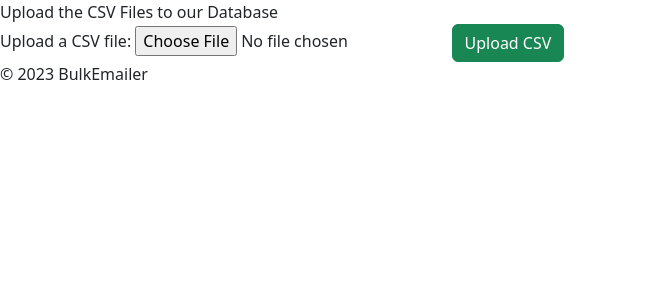
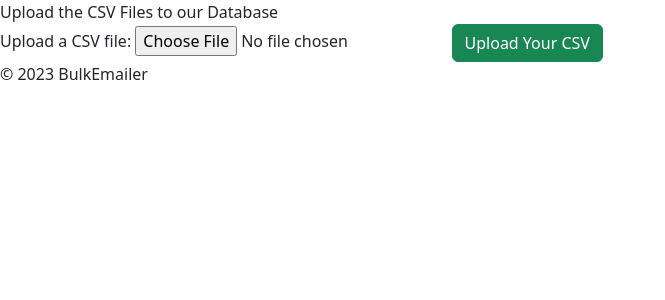
Before and after one commit to utksngh/mywebsite, a Django app: page /upload/ in a window 1280 px wide. Shown: the part 68-368 px from the top of the page, without its empty margins (0-665 px from the left). Run offline with Django 4.2, Linux system fonts and the light colour scheme.

Commit message:
Change text

```diff
--- a/emailsapp/templates/emailsapp/upload.html
+++ b/emailsapp/templates/emailsapp/upload.html
@@ -16,6 +16,6 @@
     <form method="post" enctype="multipart/form-data">
         {% csrf_token %}
         {{ form }}
-        <button type="submit" class="btn btn-success">Upload CSV</button>
+        <button type="submit" class="btn btn-success">Upload Your CSV</button>
     </form>
 {% endblock %}
```
